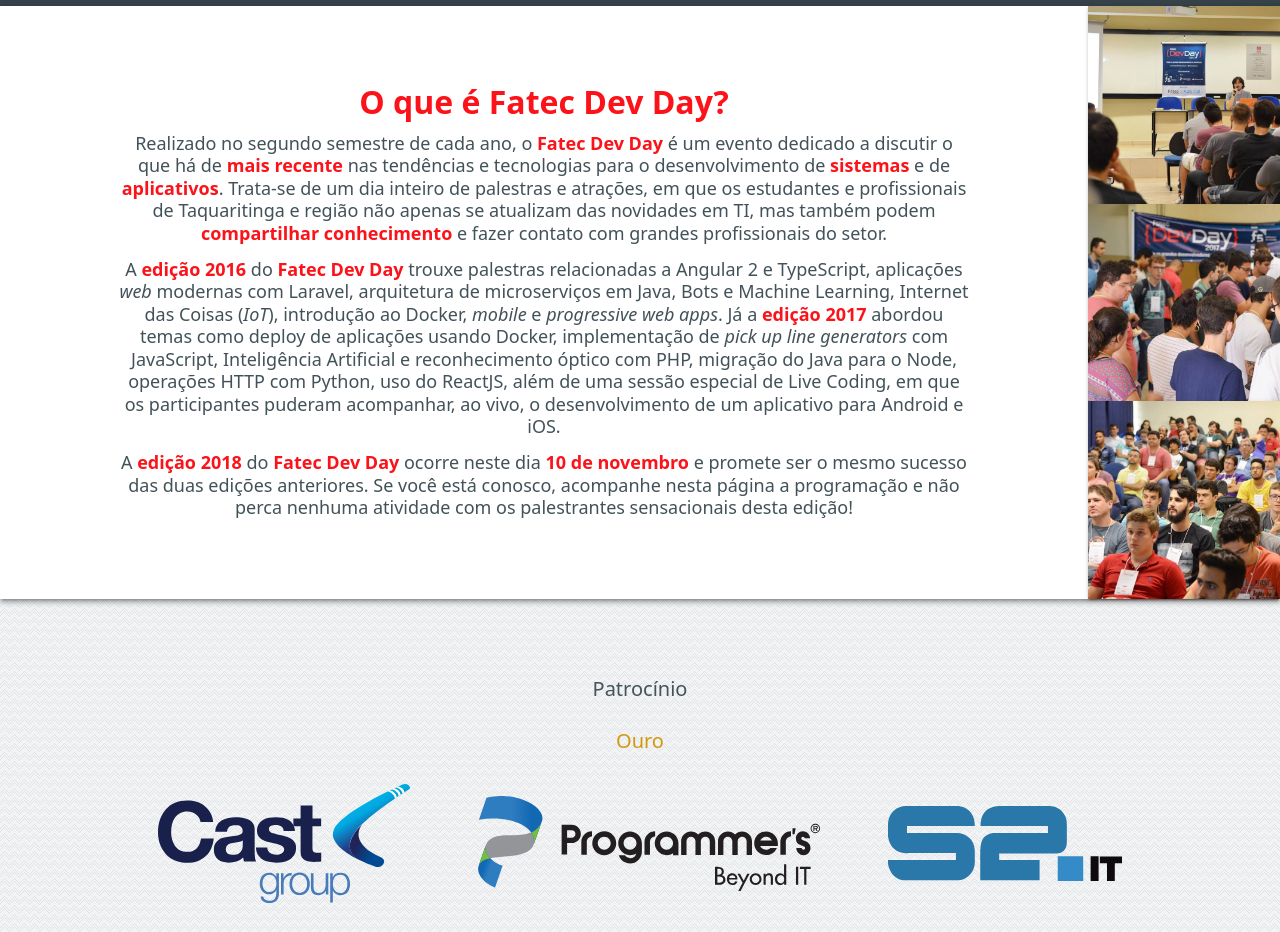
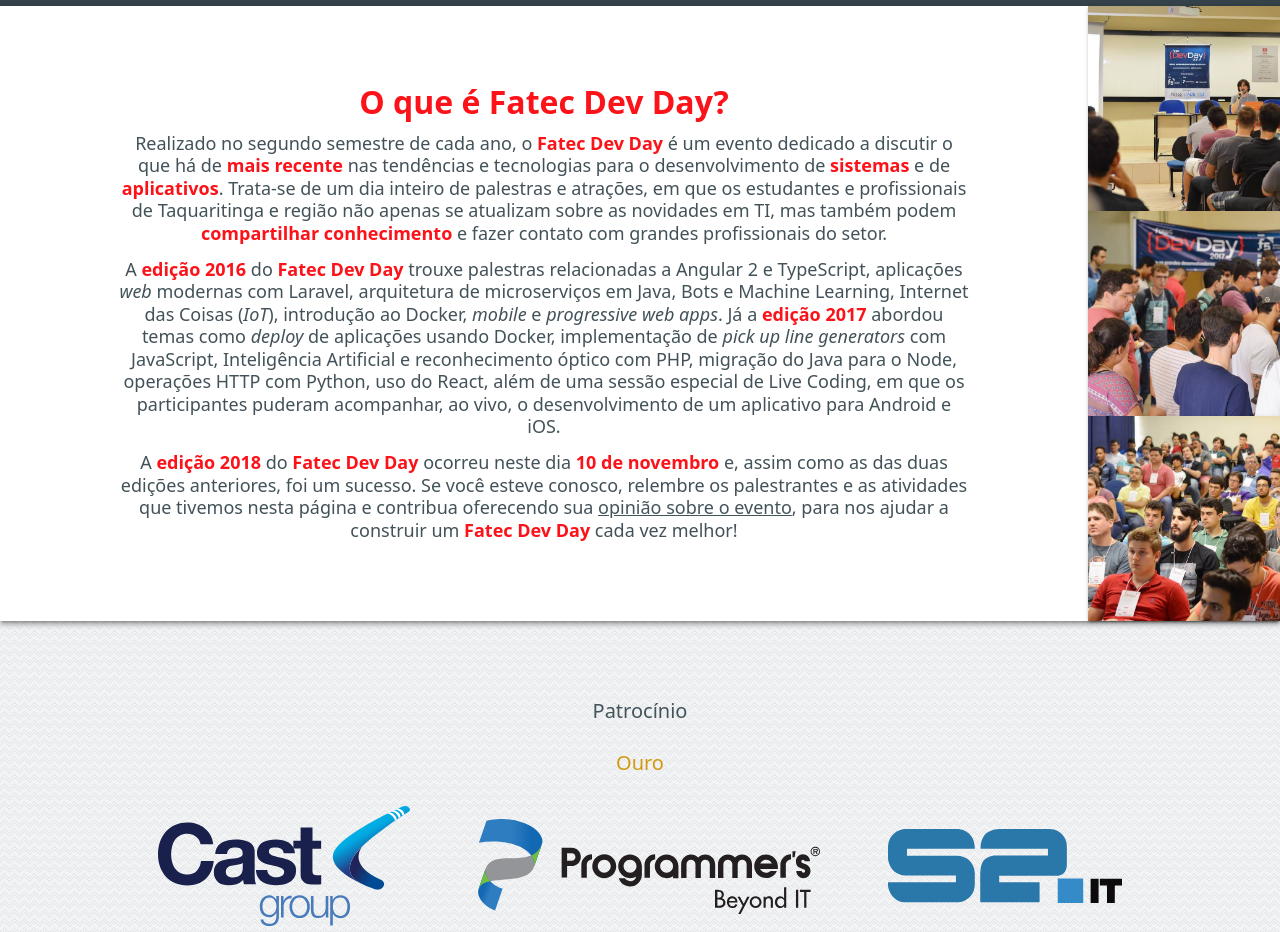
Before and after one commit to fatec-taquaritinga/fatecdevday, a Nuxt app: page / in a window 1280 px wide. Shown: the part 980-1912 px from the top of the page. Built offline with nearby package versions, Linux system fonts and the light colour scheme.

Commit message:
Changed about text to the past tense

```diff
--- a/components/layout/About.vue
+++ b/components/layout/About.vue
@@ -14,7 +14,7 @@
         evento dedicado a discutir o que há de <b>mais recente</b> nas tendências e
         tecnologias para o desenvolvimento de <b>sistemas</b> e de <b>aplicativos</b>.
         Trata-se de um dia inteiro de palestras e atrações, em que os estudantes e
-        profissionais de Taquaritinga e região não apenas se atualizam das
+        profissionais de Taquaritinga e região não apenas se atualizam sobre as
         novidades em TI, mas também podem <b>compartilhar conhecimento</b> e
         fazer contato com grandes profissionais do setor.
       </p>
@@ -24,19 +24,21 @@
         relacionadas a Angular 2 e TypeScript, aplicações <i>web</i> modernas com Laravel,
         arquitetura de microserviços em Java, Bots e Machine Learning, Internet
         das Coisas (<i>IoT</i>), introdução ao Docker, <i>mobile</i> e <i>progressive web apps</i>. Já
-        a <b>edição 2017</b> abordou temas como deploy de aplicações usando Docker,
+        a <b>edição 2017</b> abordou temas como <i>deploy</i> de aplicações usando Docker,
         implementação de <i>pick up line generators</i> com JavaScript, Inteligência
         Artificial e reconhecimento óptico com PHP, migração do Java para o
-        Node, operações HTTP com Python, uso do ReactJS, além de uma sessão
+        Node, operações HTTP com Python, uso do React, além de uma sessão
         especial de Live Coding, em que os participantes puderam acompanhar,
         ao vivo, o desenvolvimento de um aplicativo para Android e iOS.
       </p>
 
       <p>
-        A <b>edição 2018</b> do <strong>Fatec Dev Day</strong> ocorre neste dia
-        <strong>10 de novembro</strong> e promete ser o mesmo sucesso das duas
-        edições anteriores. Se você está conosco, acompanhe nesta página a programação
-        e não perca nenhuma atividade com os palestrantes sensacionais desta edição!
+        A <b>edição 2018</b> do <strong>Fatec Dev Day</strong> ocorreu neste dia
+        <strong>10 de novembro</strong> e, assim como as das duas edições anteriores, foi um sucesso.
+        Se você esteve conosco, relembre os palestrantes e as atividades que tivemos nesta página e
+        contribua oferecendo sua <a href="https://goo.gl/forms/9emTsClhba6zro4E2"
+          target="_blank" rel="noopener">opinião sobre o evento</a>, para nos ajudar
+        a construir um <strong>Fatec Dev Day</strong> cada vez melhor!
       </p>
     </div>
 
```
